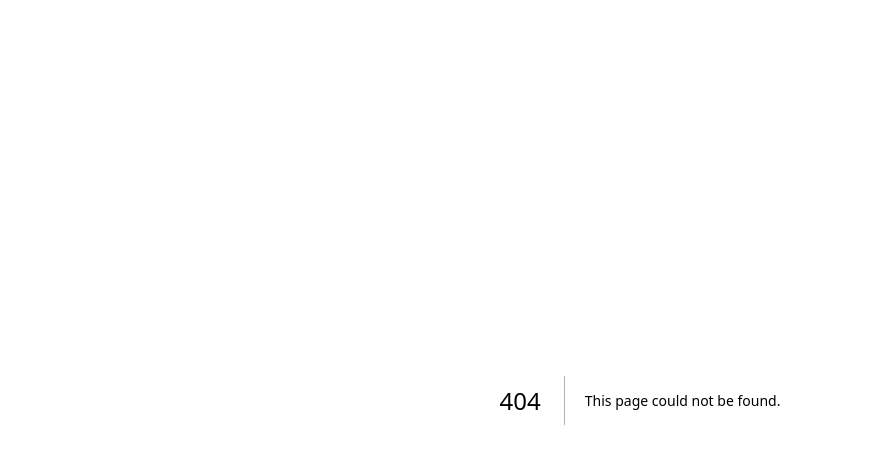
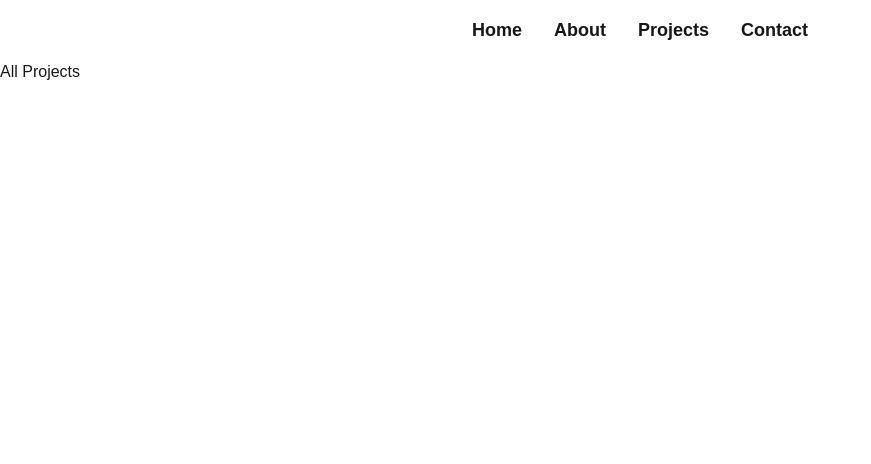
Before and after one commit to Bcook2289/portfolio, a Next.js app in the folder portfolio-project/: page /projects in a window 1280 px wide. Before the commit this address had no page. Shown: the top 464 px of the page, without its empty margins (0-871 px from the left). Built offline with nearby package versions, Linux system fonts and the light colour scheme.

Commit message:
feat projects links are no longer broken

```diff
--- /dev/null
+++ b/portfolio-project/src/app/projects/page.tsx
@@ -0,0 +1,12 @@
+import NavBar from "../../components/NavBar";
+
+export default function ProjectsPage() {
+    return (
+        <>
+            <NavBar/>
+            <div>
+                <h1>All Projects</h1>
+            </div>
+        </>
+    )
+}
--- /dev/null
+++ b/portfolio-project/src/app/projects/progress/page.tsx
@@ -0,0 +1,12 @@
+import NavBar from "../../../components/NavBar";
+
+export default function Progress() {
+    return (
+        <>
+            <NavBar/>
+            <div>
+                <h1>In Progress</h1>
+            </div>
+        </>
+    )
+}
--- /dev/null
+++ b/portfolio-project/src/app/projects/roadmap/page.tsx
@@ -0,0 +1,13 @@
+import NavBar from "../../../components/NavBar";
+
+export default function RoadmapPage() {
+    return (
+        <>
+            <NavBar/>
+            <div>
+
+            <h1>Projects Roadmap</h1>
+            </div>
+        </>
+    )
+}
--- a/portfolio-project/src/components/AboutMe/Projects.tsx
+++ b/portfolio-project/src/components/AboutMe/Projects.tsx
@@ -2,7 +2,7 @@
 const Projects = () => {
     return (
         <>
-            <h1>Projects Section</h1>
+            <h1>Projects</h1>
             <h2>Freelance Band Page</h2>
             <h3>Front-end Engineer/Project Lead</h3>
             <p>A freelance responsive, mobile-first homepage built for a local musical act in the Tokyo area.</p>
```
